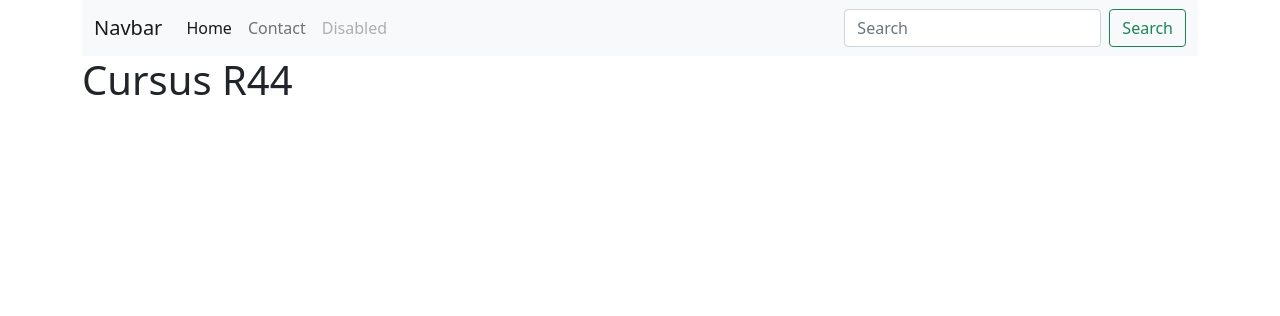
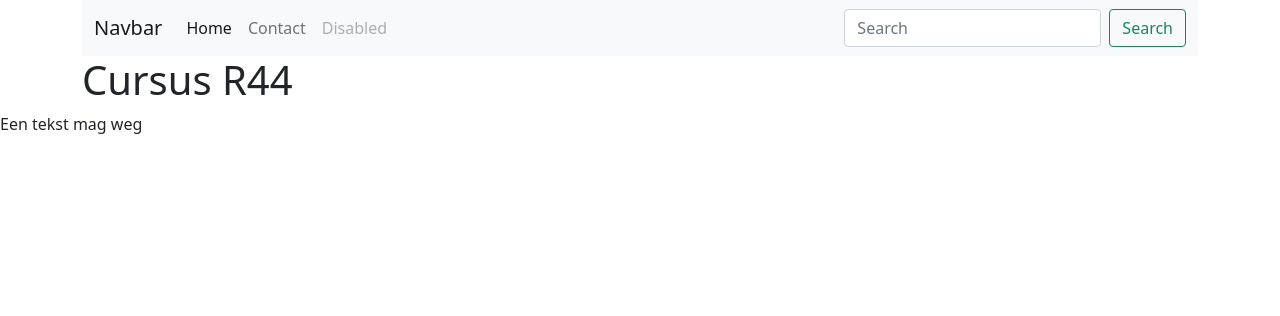
Before and after one commit to jivlie/django-basic-webproject, a Django app: page / in a window 1280 px wide. Shown: the top 316 px of the page. Run offline with Django 3.2, Linux system fonts and the light colour scheme.

Commit message:
abc kweet het ook niet

```diff
--- a/mijnWebApp/templates/mijnWebApp/base.html
+++ b/mijnWebApp/templates/mijnWebApp/base.html
@@ -24,7 +24,7 @@
         {% endblock content %}
 
     </div>
-
+Een tekst mag weg
     <!-- Optional JavaScript; choose one of the two! -->
 
     <!-- Option 1: Bootstrap Bundle with Popper -->
```
